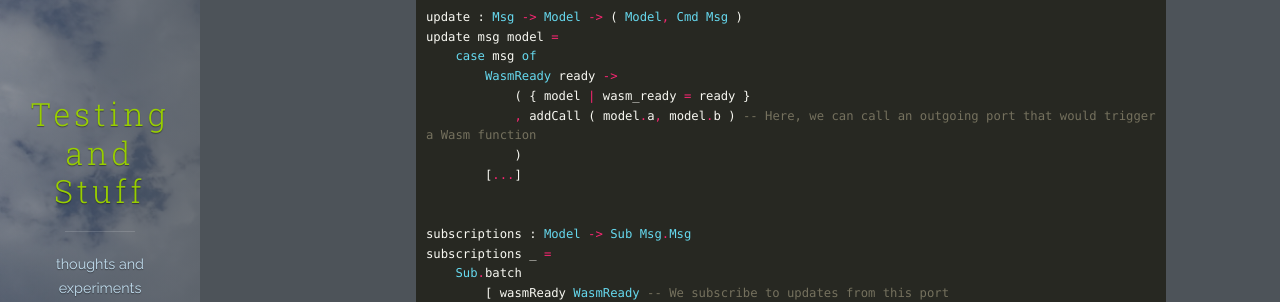
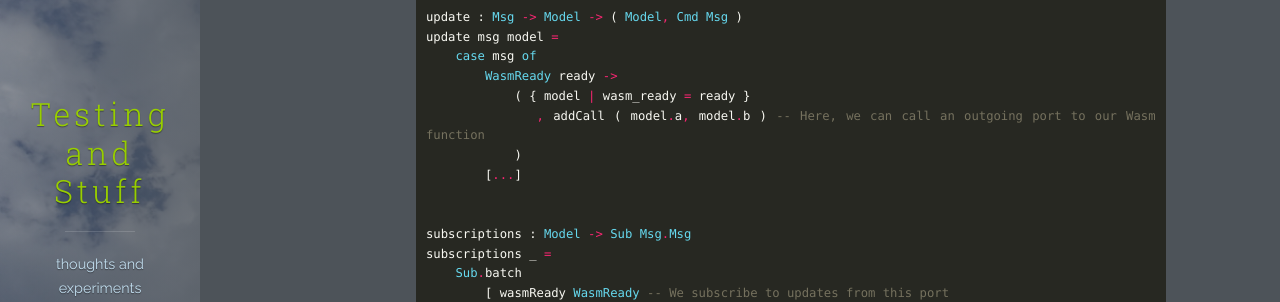
Before and after one commit to mockersf/mockersf.github.io, a Jekyll site: the page built from _posts/2020-07-18-wasm-elm.md, in a window 1280 px wide and 900 px high, scrolled down 12220 px. Shown: the part 151-453 px from the top of the window. Built offline with Jekyll 4.4.1, drawn with Linux system fonts in a browser that asks for light colours; nearby versions of some CDN libraries.

Commit message:
:wrench: line length

```diff
--- a/_posts/2020-07-18-wasm-elm.md
+++ b/_posts/2020-07-18-wasm-elm.md
@@ -576,7 +576,7 @@ update msg model =
     case msg of
         WasmReady ready ->
             ( { model | wasm_ready = ready }
-            , addCall ( model.a, model.b ) -- Here, we can call an outgoing port that would trigger a Wasm function
+            , addCall ( model.a, model.b ) -- Here, we can call an outgoing port to our Wasm function
             )
         [...]
 
```
